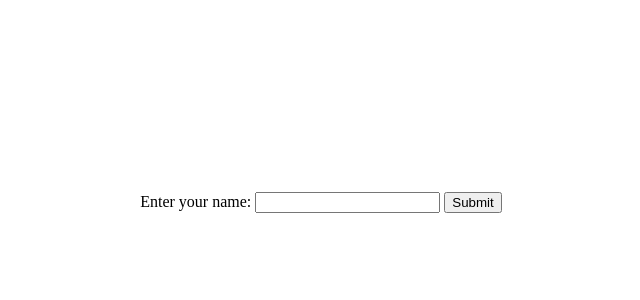
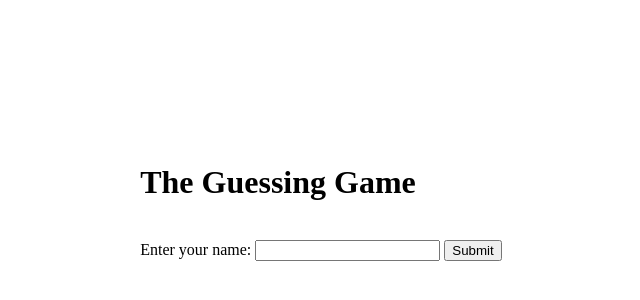
Before and after one commit to mark8769/GuessingGame, a plain HTML site: page public/index.html in a window 1280 px wide. Shown: the part 198-498 px from the top of the page, without its empty margins (319-959 px from the left). Drawn offline with nearby package versions, Linux system fonts and the light colour scheme.

Commit message:
index.html: Added comments.

```diff
--- a/public/index.html
+++ b/public/index.html
@@ -1,4 +1,9 @@
 <!DOCTYPE html>
+<!--
+Mark Ortega-Ponce
+4/14/23
+index.html
+-->
 <html lang="en">
 	<head>
 		<meta charset="UTF-8">
@@ -16,6 +21,8 @@
 			<div class="flex-item">
 				<div class="main-container">
 					<div>
+						<h1>The Guessing Game</h1>
+						<br>
 						<label for="username">Enter your name:</label>
 						<input type="text" id="username" required>
 						<button id="submitUser">Submit</button>
```
